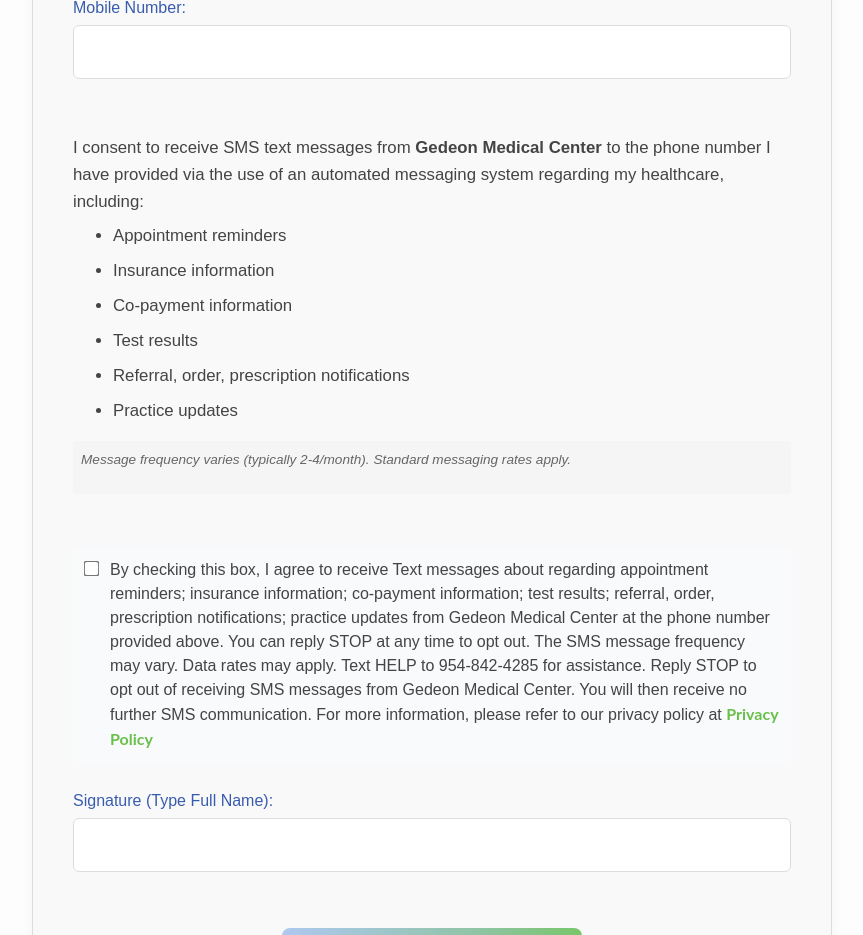
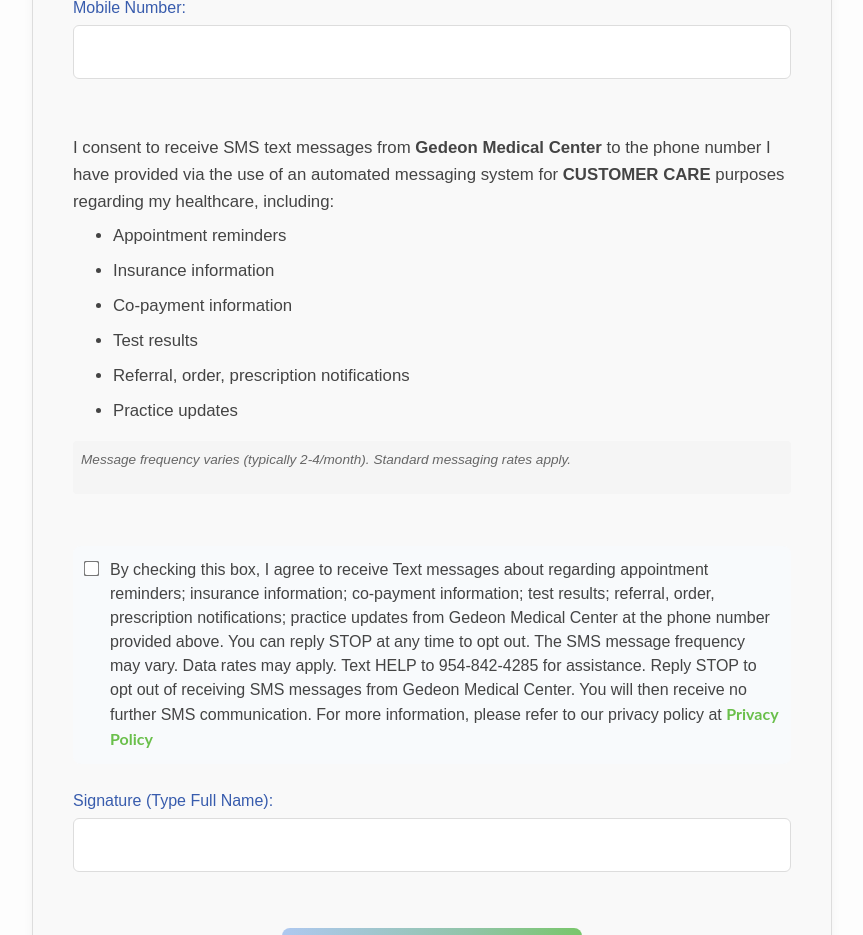
Before and after one commit to pgedeon84/gedeon-medical, a Next.js app: page /consent-form in a window 1280 px wide. Shown: the part 820-1755 px from the top of the page, without its empty margins (208-1071 px from the left). Built offline with nearby package versions, Linux system fonts and the light colour scheme; no server answers.

Commit message:
added SMS conditions, rewrote consent form and added checkbox

```diff
--- a/pages/consent-form.js
+++ b/pages/consent-form.js
@@ -329,8 +329,9 @@ function SMSConsentForm() {
               <legend>
                 I consent to receive SMS text messages from{" "}
                 <b>Gedeon Medical Center</b> to the phone number I have provided
-                via the use of an automated messaging system regarding my
-                healthcare, including:
+                via the use of an automated messaging system for{" "}
+                <b>CUSTOMER CARE</b> purposes regarding my healthcare,
+                including:
               </legend>
               <ul>
                 <li>Appointment reminders</li>
```
